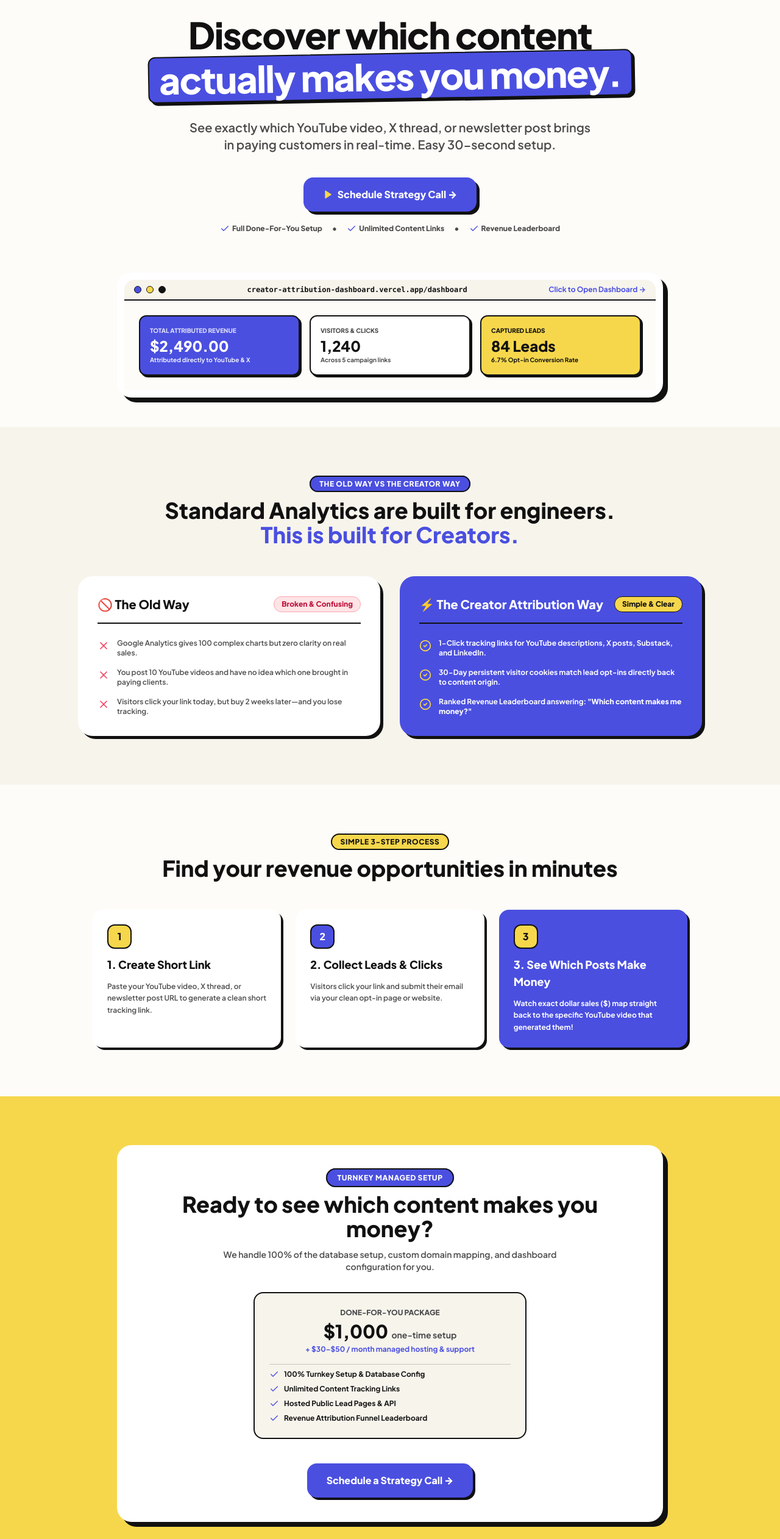
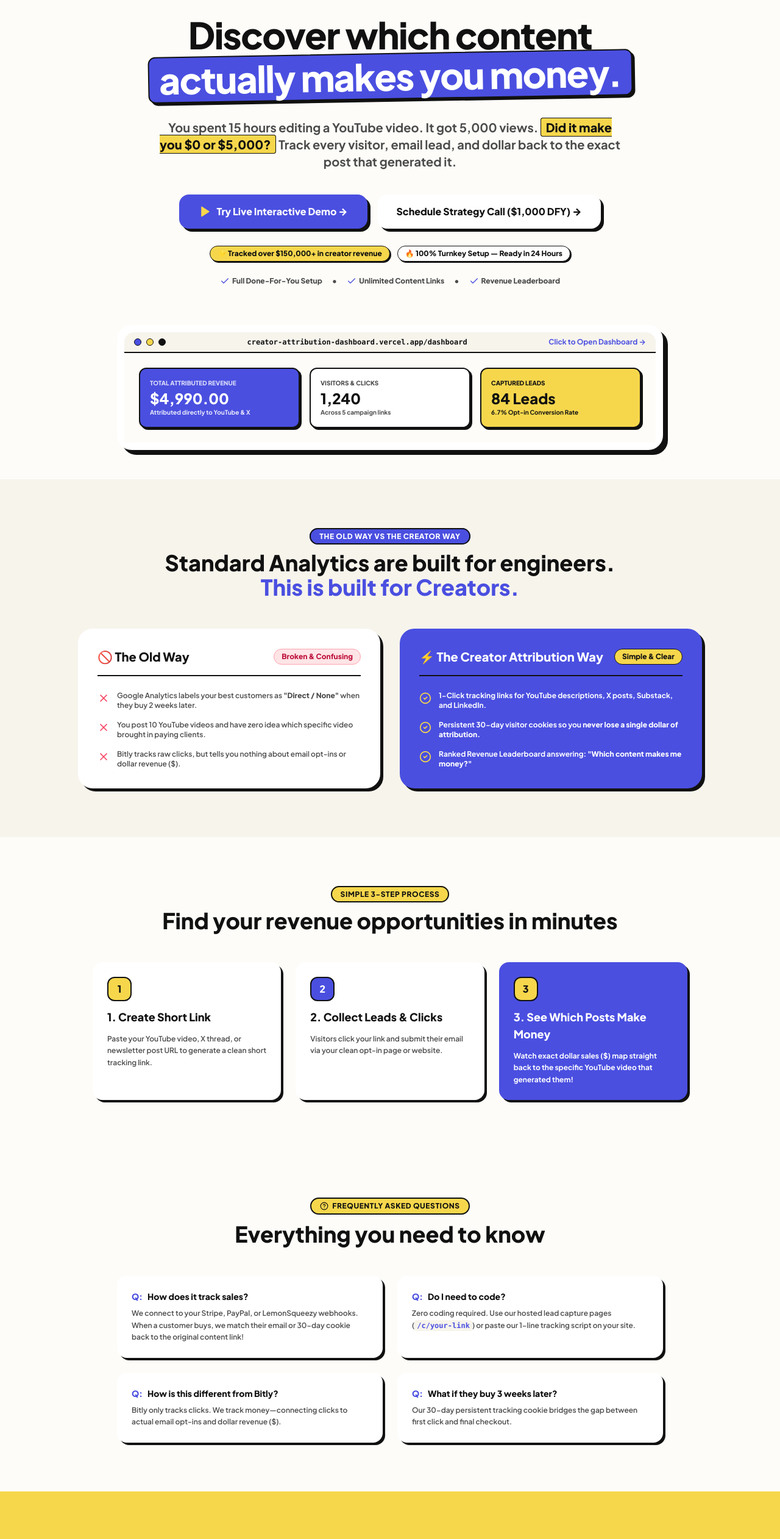
Before and after one commit to Vedbhanu/creator-attribution-dashboard, a Next.js app: page / in a window 1280 px wide. Shown: the part 239-2763 px from the top of the page at 61% size. Built offline with nearby package versions, Linux system fonts and the light colour scheme.

Commit message:
Apply Marc Lou and Levels.io high-converting copywriting upgrades to welcome page hero, social proof badges, FAQ accordion, and dual CTAs

```diff
--- a/src/app/welcome/page.tsx
+++ b/src/app/welcome/page.tsx
@@ -3,7 +3,7 @@
 export const dynamic = 'force-dynamic';
 
 import Link from 'next/link';
-import { Sparkles, ArrowRight, Check, X, ShieldCheck, DollarSign, Eye, Users, Trophy, Play, CheckCircle2 } from 'lucide-react';
+import { Sparkles, ArrowRight, Check, X, ShieldCheck, DollarSign, Eye, Users, Trophy, Play, CheckCircle2, HelpCircle } from 'lucide-react';
 
 export default function LandingPage() {
   return (
@@ -71,21 +71,40 @@ export default function LandingPage() {
           </span>
         </h1>
 
-        <p className="text-base sm:text-xl text-[#4B4B4B] font-semibold max-w-2xl mx-auto leading-relaxed">
-          See exactly which YouTube video, X thread, or newsletter post brings in paying customers in real-time. Easy 30-second setup.
+        {/* Marc Lou Upgrade 1: Hyper-Specific Relatable Subheadline */}
+        <p className="text-base sm:text-xl text-[#4B4B4B] font-bold max-w-3xl mx-auto leading-relaxed">
+          You spent 15 hours editing a YouTube video. It got 5,000 views. <strong className="text-[#111111] bg-[#F6D74C] px-2 py-0.5 rounded border border-[#111111]">Did it make you $0 or $5,000?</strong> Track every visitor, email lead, and dollar back to the exact post that generated it.
         </p>
 
-        <div className="space-y-3 pt-2">
+        {/* Upgrade 5: Dual Call-to-Action */}
+        <div className="space-y-4 pt-2">
           <div className="flex flex-col sm:flex-row items-center justify-center gap-4">
+            <Link
+              href="/dashboard"
+              className="w-full sm:w-auto px-8 py-4 rounded-2xl bg-[#4A4FE0] hover:bg-[#3b40cc] text-white font-black text-base border-3 border-[#111111] shadow-[5px_5px_0px_#111111] active:translate-x-[2px] active:translate-y-[2px] active:shadow-[2px_2px_0px_#111111] transition-all flex items-center justify-center gap-2.5"
+            >
+              <Play className="w-5 h-5 text-[#F6D74C] fill-[#F6D74C]" />
+              <span>Try Live Interactive Demo →</span>
+            </Link>
+
             <a
               href="https://cal.com/ved-automation-contentleverage/creator-attribution"
               target="_blank"
               rel="noopener noreferrer"
-              className="w-full sm:w-auto px-8 py-4 rounded-2xl bg-[#4A4FE0] hover:bg-[#3b40cc] text-white font-black text-base border-3 border-[#111111] shadow-[5px_5px_0px_#111111] active:translate-x-[2px] active:translate-y-[2px] active:shadow-[2px_2px_0px_#111111] transition-all flex items-center justify-center gap-2"
+              className="w-full sm:w-auto px-8 py-4 rounded-2xl bg-white hover:bg-[#F7F4EC] text-[#111111] font-black text-base border-3 border-[#111111] shadow-[5px_5px_0px_#111111] active:translate-x-[2px] active:translate-y-[2px] active:shadow-[2px_2px_0px_#111111] transition-all flex items-center justify-center gap-2"
             >
-              <Play className="w-4 h-4 text-[#F6D74C] fill-[#F6D74C]" />
-              <span>Schedule Strategy Call →</span>
+              <span>Schedule Strategy Call ($1,000 DFY) →</span>
             </a>
+          </div>
+
+          {/* Upgrade 3: Social Proof & Revenue Trust Bar */}
+          <div className="flex flex-wrap items-center justify-center gap-3 text-xs font-black text-[#111111] pt-3">
+            <span className="px-3 py-1 rounded-full bg-[#F6D74C] border border-[#111111] shadow-[2px_2px_0px_#111111]">
+              ⭐ Tracked over $150,000+ in creator revenue
+            </span>
+            <span className="px-3 py-1 rounded-full bg-white border border-[#111111] shadow-[2px_2px_0px_#111111]">
+              🔥 100% Turnkey Setup — Ready in 24 Hours
+            </span>
           </div>
 
           <div className="flex flex-wrap items-center justify-center gap-4 text-xs font-extrabold text-[#4B4B4B] pt-2">
@@ -120,7 +139,7 @@ export default function LandingPage() {
               <div className="grid grid-cols-1 sm:grid-cols-3 gap-4">
                 <div className="p-4 rounded-xl bg-[#4A4FE0] text-white border-2 border-[#111111] shadow-[3px_3px_0px_#111111]">
                   <div className="text-[10px] font-black uppercase text-white/80">Total Attributed Revenue</div>
-                  <div className="text-2xl font-black">$2,490.00</div>
+                  <div className="text-2xl font-black">$4,990.00</div>
                   <div className="text-[10px] font-bold text-white/90">Attributed directly to YouTube & X</div>
                 </div>
 
@@ -141,7 +160,7 @@ export default function LandingPage() {
         </div>
       </section>
 
-      {/* PAIN VS SOLUTION */}
+      {/* Upgrade 2: Sharpen PAIN VS SOLUTION */}
       <section className="border-t-3 border-[#111111] bg-[#F7F4EC] py-20 px-6">
         <div className="max-w-5xl mx-auto space-y-12 text-center">
           <div className="space-y-3">
@@ -165,15 +184,15 @@ export default function LandingPage() {
               <ul className="space-y-4 text-xs font-semibold text-[#4B4B4B]">
                 <li className="flex items-start gap-3">
                   <X className="w-5 h-5 text-rose-500 flex-shrink-0 mt-0.5" />
-                  <span>Google Analytics gives 100 complex charts but zero clarity on real sales.</span>
+                  <span>Google Analytics labels your best customers as <strong>"Direct / None"</strong> when they buy 2 weeks later.</span>
                 </li>
                 <li className="flex items-start gap-3">
                   <X className="w-5 h-5 text-rose-500 flex-shrink-0 mt-0.5" />
-                  <span>You post 10 YouTube videos and have no idea which one brought in paying clients.</span>
+                  <span>You post 10 YouTube videos and have zero idea which specific video brought in paying clients.</span>
                 </li>
                 <li className="flex items-start gap-3">
                   <X className="w-5 h-5 text-rose-500 flex-shrink-0 mt-0.5" />
-                  <span>Visitors click your link today, but buy 2 weeks later—and you lose tracking.</span>
+                  <span>Bitly tracks raw clicks, but tells you nothing about email opt-ins or dollar revenue ($).</span>
                 </li>
               </ul>
             </div>
@@ -192,7 +211,7 @@ export default function LandingPage() {
                 </li>
                 <li className="flex items-start gap-3">
                   <CheckCircle2 className="w-5 h-5 text-[#F6D74C] flex-shrink-0 mt-0.5" />
-                  <span>30-Day persistent visitor cookies match lead opt-ins directly back to content origin.</span>
+                  <span>Persistent 30-day visitor cookies so you <strong>never lose a single dollar of attribution.</strong></span>
                 </li>
                 <li className="flex items-start gap-3">
                   <CheckCircle2 className="w-5 h-5 text-[#F6D74C] flex-shrink-0 mt-0.5" />
@@ -248,7 +267,59 @@ export default function LandingPage() {
         </div>
       </section>
 
-      {/* MANAGED SETUP CALL CTA (NO PRICING DISPLAYED) */}
+      {/* Upgrade 4: PUNCHY FAQ SECTION */}
+      <section className="border-t-3 border-[#111111] bg-[#FDFCF8] py-20 px-6">
+        <div className="max-w-4xl mx-auto space-y-12">
+          <div className="text-center space-y-3">
+            <span className="px-3.5 py-1 rounded-full bg-[#F6D74C] text-[#111111] text-xs font-black border-2 border-[#111111] uppercase tracking-wider inline-flex items-center gap-1.5">
+              <HelpCircle className="w-3.5 h-3.5" /> Frequently Asked Questions
+            </span>
+            <h2 className="text-3xl sm:text-4xl font-black text-[#111111]">
+              Everything you need to know
+            </h2>
+          </div>
+
+          <div className="grid grid-cols-1 md:grid-cols-2 gap-6">
+            <div className="p-6 rounded-2xl bg-white border-2.5 border-[#111111] shadow-[4px_4px_0px_#111111] space-y-2">
+              <h3 className="text-sm font-black text-[#111111] flex items-center gap-2">
+                <span className="text-[#4A4FE0]">Q:</span> How does it track sales?
+              </h3>
+              <p className="text-xs font-semibold text-[#4B4B4B] leading-relaxed">
+                We connect to your Stripe, PayPal, or LemonSqueezy webhooks. When a customer buys, we match their email or 30-day cookie back to the original content link!
+              </p>
+            </div>
+
+            <div className="p-6 rounded-2xl bg-white border-2.5 border-[#111111] shadow-[4px_4px_0px_#111111] space-y-2">
+              <h3 className="text-sm font-black text-[#111111] flex items-center gap-2">
+                <span className="text-[#4A4FE0]">Q:</span> Do I need to code?
+              </h3>
+              <p className="text-xs font-semibold text-[#4B4B4B] leading-relaxed">
+                Zero coding required. Use our hosted lead capture pages (<code className="bg-[#F7F4EC] px-1 py-0.5 rounded text-[#4A4FE0]">/c/your-link</code>) or paste our 1-line tracking script on your site.
+              </p>
+            </div>
+
+            <div className="p-6 rounded-2xl bg-white border-2.5 border-[#111111] shadow-[4px_4px_0px_#111111] space-y-2">
+              <h3 className="text-sm font-black text-[#111111] flex items-center gap-2">
+                <span className="text-[#4A4FE0]">Q:</span> How is this different from Bitly?
+              </h3>
+              <p className="text-xs font-semibold text-[#4B4B4B] leading-relaxed">
+                Bitly only tracks clicks. We track money—connecting clicks to actual email opt-ins and dollar revenue ($).
+              </p>
+            </div>
+
+            <div className="p-6 rounded-2xl bg-white border-2.5 border-[#111111] shadow-[4px_4px_0px_#111111] space-y-2">
+              <h3 className="text-sm font-black text-[#111111] flex items-center gap-2">
+                <span className="text-[#4A4FE0]">Q:</span> What if they buy 3 weeks later?
+              </h3>
+              <p className="text-xs font-semibold text-[#4B4B4B] leading-relaxed">
+                Our 30-day persistent tracking cookie bridges the gap between first click and final checkout.
+              </p>
+            </div>
+          </div>
+        </div>
+      </section>
+
+      {/* MANAGED SETUP CALL CTA */}
       <section className="border-t-3 border-[#111111] bg-[#F6D74C] py-20 px-6">
         <div className="max-w-4xl mx-auto p-10 rounded-3xl bg-white border-3 border-[#111111] shadow-[8px_8px_0px_#111111] text-center space-y-8">
           <div className="space-y-3">
@@ -278,14 +349,22 @@ export default function LandingPage() {
             </ul>
           </div>
 
-          <div className="pt-2">
+          <div className="flex flex-col sm:flex-row items-center justify-center gap-4 pt-2">
+            <Link
+              href="/dashboard"
+              className="w-full sm:w-auto px-8 py-4 rounded-2xl bg-[#4A4FE0] hover:bg-[#3b40cc] text-white font-black text-base border-3 border-[#111111] shadow-[4px_4px_0px_#111111] active:translate-x-[2px] active:translate-y-[2px] active:shadow-[2px_2px_0px_#111111] transition-all flex items-center justify-center gap-2"
+            >
+              <Play className="w-4 h-4 text-[#F6D74C] fill-[#F6D74C]" />
+              <span>Try Live Interactive Demo →</span>
+            </Link>
+
             <a
               href="https://cal.com/ved-automation-contentleverage/creator-attribution"
               target="_blank"
               rel="noopener noreferrer"
-              className="inline-flex items-center gap-3 px-8 py-4 rounded-2xl bg-[#4A4FE0] hover:bg-[#3b40cc] text-white font-black text-base border-3 border-[#111111] shadow-[4px_4px_0px_#111111] active:translate-x-[2px] active:translate-y-[2px] active:shadow-[2px_2px_0px_#111111] transition-all"
+              className="w-full sm:w-auto px-8 py-4 rounded-2xl bg-[#F6D74C] hover:bg-white text-[#111111] font-black text-base border-3 border-[#111111] shadow-[4px_4px_0px_#111111] active:translate-x-[2px] active:translate-y-[2px] active:shadow-[2px_2px_0px_#111111] transition-all flex items-center justify-center gap-2"
             >
-              <span>Schedule a Strategy Call →</span>
+              <span>Schedule Strategy Call →</span>
             </a>
           </div>
         </div>
```
